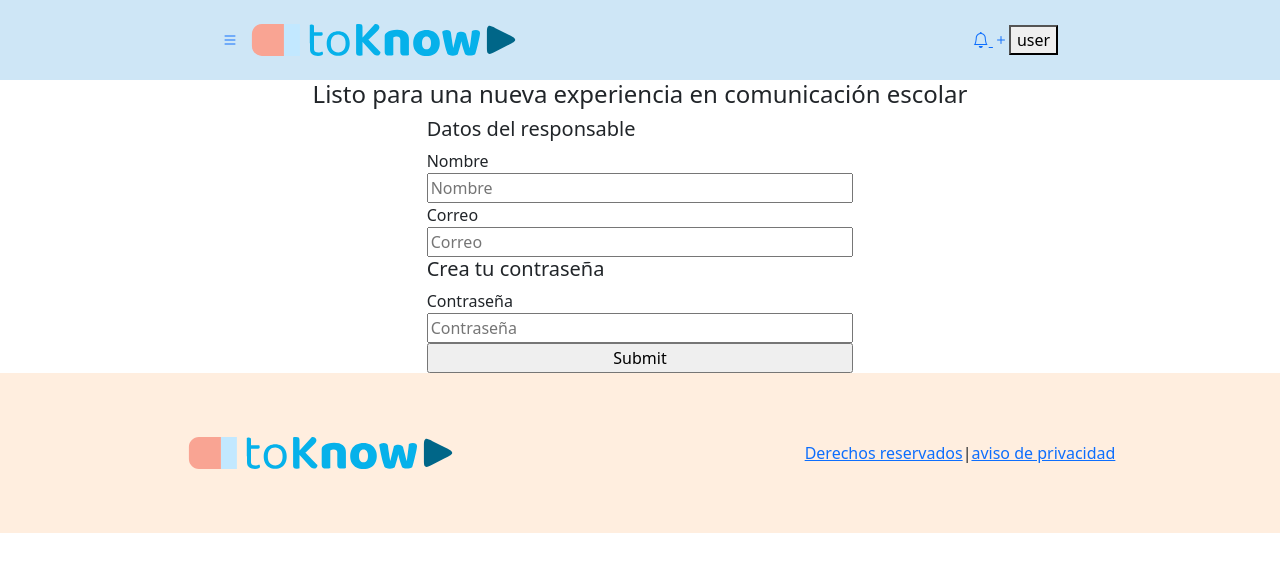
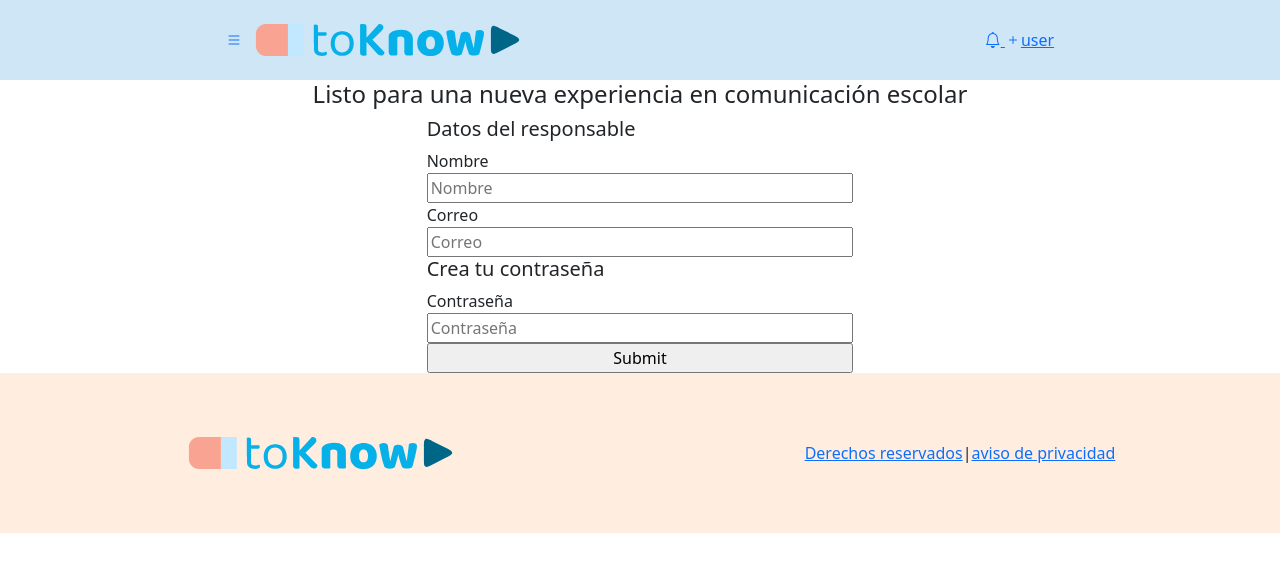
Before and after one commit to to-know-g19/TOKNOW_FE, a Next.js app: page /register in a window 1280 px wide. Shown: the top 572 px of the page. Built offline with nearby package versions, Linux system fonts and the light colour scheme.

Commit message:
change the layout

```diff
--- a/components/CardInfoLanding/CardInfoLanding.js
+++ b/components/CardInfoLanding/CardInfoLanding.js
@@ -1,5 +1,10 @@
+/* package */
 import React from 'react'
+
+/* styles */
 import 'bootstrap/dist/css/bootstrap.css'
+
+
 
 export default function CardInfoLanding({ImgSrc, Title, Description}) {
     return (
--- a/components/Header/index.js
+++ b/components/Header/index.js
@@ -1,11 +1,10 @@
+/* componets */
 import Navbar from '../Navbar'
 
 export default function Header() {
   return (
-    <>
-      {/* <h2>este es header</h2> */}
+
       <Navbar/>
 
-    </>
   )
 }
--- a/components/Layout/index.js
+++ b/components/Layout/index.js
@@ -1,23 +1,39 @@
+/* default */
 import Head from 'next/head'
 import Header from '../Header'
 import Footer from '../Footer'
 
-export default function Layout({ children , title}) {
+/* styles */
+import 'bootstrap/dist/css/bootstrap.min.css';
+
+/**
+ *
+ * @param {children}
+ * @param {title} string - customization of the title of each page
+ * @param {...any} param0
+ * @returns Layout
+ */
+
+export default function Layout({ children, title, ...props }) {
   return (
     <>
       <Head>
         <link rel="shortcut icon" href="/favicon.ico" />
-        <link rel="stylesheet" href="https://cdn.jsdelivr.net/npm/bootstrap-icons@1.9.1/font/bootstrap-icons.css"/>
-        <link rel="preconnect" href="https://fonts.googleapis.com"/>
-        <link rel="preconnect" href="https://fonts.gstatic.com" crossorigin/>
-        <link href="https://fonts.googleapis.com/css2?family=Baloo+2:wght@400;600&family=Roboto&display=swap" rel="stylesheet"/>
+        <link rel="stylesheet" href="https://cdn.jsdelivr.net/npm/bootstrap-icons@1.9.1/font/bootstrap-icons.css" />
+        <link rel="preconnect" href="https://fonts.googleapis.com" />
+        <link rel="preconnect" href="https://fonts.gstatic.com" crossorigin />
+        <link href="https://fonts.googleapis.com/css2?family=Baloo+2:wght@400;600&family=Roboto&display=swap" rel="stylesheet" />
+        <meta name="viewport" content="width=device-width, initial-scale=1, shrink-to-fit=no" />
+        <title>{title}</title>
+      </Head>
 
-        <title>{title}</title>
-
-      </Head>
-      <Header/>
-      <main>{children}</main>
-      <Footer/>
+      <div class='conteiner'>
+        <div className="row">
+          <Header />
+          <main>{children}</main>
+          <Footer />
+        </div>
+      </div>
     </>
   )
 }
--- a/components/Navbar/index.js
+++ b/components/Navbar/index.js
@@ -1,9 +1,15 @@
+/* default */
+import Image from "next/image";
 
-import Image from "next/image";
+/* imagages*/
 import logo from '../../public/img/logos/logo.svg'
+
+/* styles */
 import 'bootstrap/dist/css/bootstrap.min.css';
 
-export default function Navbar({ children, title }) {
+
+
+export default function Navbar() {
     return (
         <nav className="navigation d-flex col-lg-12 justify-content-around">
             <div className="d-flex  align-items-center">
@@ -12,7 +18,7 @@ export default function Navbar({ children, title }) {
             </div>
             <div className="d-flex  justify-content-center align-items-center">
                 <div><a href=""><i className="bi bi-bell"><span> <i className="bi bi-plus"></i></span></i></a></div>
-                <div><a href=""><button>user</button></a></div>
+                <div><a href="">user</a></div>
 
             </div>
         </nav>
--- a/pages/api/hello.jsx
+++ /dev/null
@@ -1,5 +0,0 @@
-// Next.js API route support: https://nextjs.org/docs/api-routes/introduction
-
-export default function handler(req, res) {
-  res.status(200).json({ name: 'John Doe' })
-}
--- /dev/null
+++ b/pages/register.js
@@ -0,0 +1,74 @@
+/* Package */
+import React from 'react'
+import { useForm } from "react-hook-form"
+
+/* styles */
+import 'bootstrap/dist/css/bootstrap.css'
+
+/* components */
+import Layout from '../components/Layout';
+
+
+export default function index() {
+    const { register, handleSubmit, formState: { errors } } = useForm()
+    const onSubmit = async data => {
+        console.log(data)
+        let result = await fetch(
+            'https://api.2know.today/user',
+            {
+                method: 'POST',
+                mode: 'cors',
+                headers: {
+                    'Content-type': 'application/json',
+                    'Access-Control-Allow-Origin': '*',
+                },
+                body: JSON.stringify(
+                    data
+                )
+
+            })
+        console.log(await result.json())
+    }
+
+    return (
+        <Layout title='toKnow de la mano con tu hijo' description='Aplicación para escuelas, herramienta para desarrollar una comunicación efectiva en la comunidad'>
+            <div>
+                <form onSubmit={handleSubmit(onSubmit)} className='d-flex flex-column align-items-center'>
+
+                    <h4>Listo para una nueva experiencia en comunicación escolar</h4>
+                    <div className='col-lg-4'>
+                        <h5>Datos del responsable</h5>
+                        <div>
+                            <div className='d-flex flex-column'>
+                                <label>Nombre</label>
+                                <input type='text' name='name'  {...register("name", { required: true, minLength: 3 })} placeholder='Nombre'></input>
+                                {errors.name && errors.name.type === "required" && <span className='text-danger'>*El campo es requerido.</span>}
+                                {errors.name && errors.name.type === "minLength" && <span className='text-danger'>*El campo requiere más de 3 caracteres</span>}
+                            </div>
+                        </div>
+
+                        <div className='d-flex flex-column'>
+                            <label>Correo</label>
+                            <input type='email' name='email' {...register("email", { required: true, maxLength: 30 })} placeholder='Correo'></input>
+                            {errors.email && errors.email.type === "required" && <span className='text-danger'>*El campo es requerido.</span>}
+                            {errors.email && errors.email.type === "maxLength" && <span className='text-danger'>*El campo no debe tener más de 30 caracteres. </span>}
+                        </div>
+
+                        <h5>Crea tu contraseña</h5>
+                        <div>
+                            <div className='d-flex flex-column'>
+                                <label>Contraseña</label>
+                                <input type='password' name='password'  {...register("password", { required: true, minLength: 3 })} placeholder='Contraseña'></input>
+                                {errors.password && errors.password.type === "required" && <span className='text-danger'>*El campo es requerido.</span>}
+                                {errors.password && errors.password.type === "minLength" && <span className='text-danger'>*El campo requiere más de 3 caracteres</span>}
+                            </div>
+                        </div>
+
+                    </div>
+
+                    <input className='col-4' type='submit'></input>
+                </form>
+            </div>
+        </Layout>
+    )
+}
--- a/pages/register/index.js
+++ /dev/null
@@ -1,71 +0,0 @@
-import React from 'react'
-import { useForm } from "react-hook-form"
-import 'bootstrap/dist/css/bootstrap.css'
-import Layout from '../../components/Layout';
-
-
-export default function index() {
-    const { register, handleSubmit, formState: { errors } } = useForm()
-
-
-    const onSubmit = async data => {
-        console.log(data)
-        let result = await fetch(
-          'https://api.2know.today/user',
-          {
-            method: 'POST',
-            mode: 'cors',
-            headers: {
-                'Content-type': 'application/json',
-                'Access-Control-Allow-Origin': '*',
-            },
-            body: JSON.stringify(
-                data
-            )
-
-          })
-        console.log(await result.json())
-      }
-
-  return (
-    <Layout>
-    <div>
-    <form onSubmit={handleSubmit(onSubmit)} className='d-flex flex-column align-items-center'>
-
-            <h4>Listo para una nueva experiencia en comunicación escolar</h4>
-        <div className='col-lg-4'>
-            <h5>Datos del responsable</h5>
-            <div>
-                <div className='d-flex flex-column'>
-                    <label>Nombre</label>
-                    <input type='text' name='name'  {...register("name", { required: true, minLength: 3 })} placeholder='Nombre'></input>
-                    {errors.name && errors.name.type === "required" && <span className='text-danger'>*El campo es requerido.</span>}
-                    {errors.name && errors.name.type === "minLength" && <span className='text-danger'>*El campo requiere más de 3 caracteres</span>}
-                </div>
-            </div>
-
-            <div className='d-flex flex-column'>
-                <label>Correo</label>
-                <input type='email' name='email' {...register("email", { required: true, maxLength: 30 })} placeholder='Correo'></input>
-                {errors.email && errors.email.type === "required" && <span className='text-danger'>*El campo es requerido.</span>}
-                {errors.email && errors.email.type === "maxLength" && <span className='text-danger'>*El campo no debe tener más de 30 caracteres. </span>}
-            </div>
-
-            <h5>Crea tu contraseña</h5>
-            <div>
-                <div className='d-flex flex-column'>
-                    <label>Contraseña</label>
-                    <input type='password' name='password'  {...register("password", { required: true, minLength: 3 })} placeholder='Contraseña'></input>
-                    {errors.password && errors.password.type === "required" && <span className='text-danger'>*El campo es requerido.</span>}
-                    {errors.password && errors.password.type === "minLength" && <span className='text-danger'>*El campo requiere más de 3 caracteres</span>}
-                </div>
-            </div>
-
-        </div>
-
-        <input className='col-4' type='submit'></input>
-    </form>
-</div>
-</Layout>
-  )
-}
```
Also changed, not shown: components/User.js (renamed from components/User.jsx).
